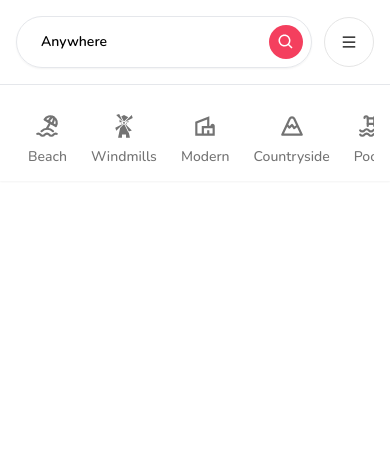
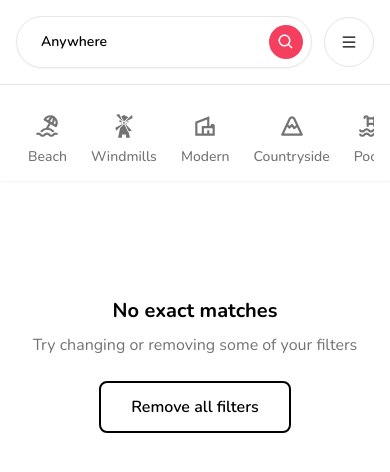
Before and after one commit to AndreyPesh/auth, a Next.js app: page / in a window 390 px wide. Shown: the top 472 px of the page. Built offline with nearby package versions, Linux system fonts and the light colour scheme; no server answers; what world-countries would draw is missing.

Commit message:
feat: add empty state listings

```diff
--- /dev/null
+++ b/app/components/EmptyState.tsx
@@ -0,0 +1,35 @@
+'use client';
+import { useRouter } from 'next/navigation';
+import { FC } from 'react';
+import Heading from './Heading';
+import Button from './Button';
+
+interface EmptyStateProps {
+  title?: string;
+  subtitle?: string;
+  showReset?: boolean;
+}
+
+const EmptyState: FC<EmptyStateProps> = ({
+  title = 'No exact matches',
+  subtitle = 'Try changing or removing some of your filters',
+  showReset,
+}) => {
+  const router = useRouter();
+  return (
+    <div className="h-[60vh] flex flex-col gap-2 justify-center items-center">
+      <Heading center title={title} subtitle={subtitle} />
+      <div className="w-48 mt-4">
+        {showReset && (
+          <Button
+            outline
+            label="Remove all filters"
+            onClick={() => router.push('/')}
+          />
+        )}
+      </div>
+    </div>
+  );
+};
+
+export default EmptyState;
--- a/app/layout.tsx
+++ b/app/layout.tsx
@@ -31,7 +31,7 @@ export default async function RootLayout({
         <RentModal />
         <Navbar currentUser={currentUser} />
         {/* </ClientOnly> */}
-        {children}
+        <div className="pb-20 pt-28">{children}</div>
       </body>
     </html>
   );
--- a/app/page.tsx
+++ b/app/page.tsx
@@ -1,5 +1,22 @@
+import Container from './components/Container';
+import EmptyState from './components/EmptyState';
+
 export default function Home() {
+  const isEmpty = true;
+
+  if (isEmpty) {
+    return (
+      //ClientOnly
+      <EmptyState showReset/>
+    );
+  }
+
   return (
-    <div className="text-rose-500 text-2xl">Hello airbnb</div>
-  )
+    //ClientOnly
+    <Container>
+      <div className="pt-24 grid grid-cols-1 sm:grid-cols-2 md:grid-cols-3 lg:grid-cols-4 xl:grid-cols-5 2xl:grid-cols-6 gap-8">
+        <div>Listings</div>
+      </div>
+    </Container>
+  );
 }
```
